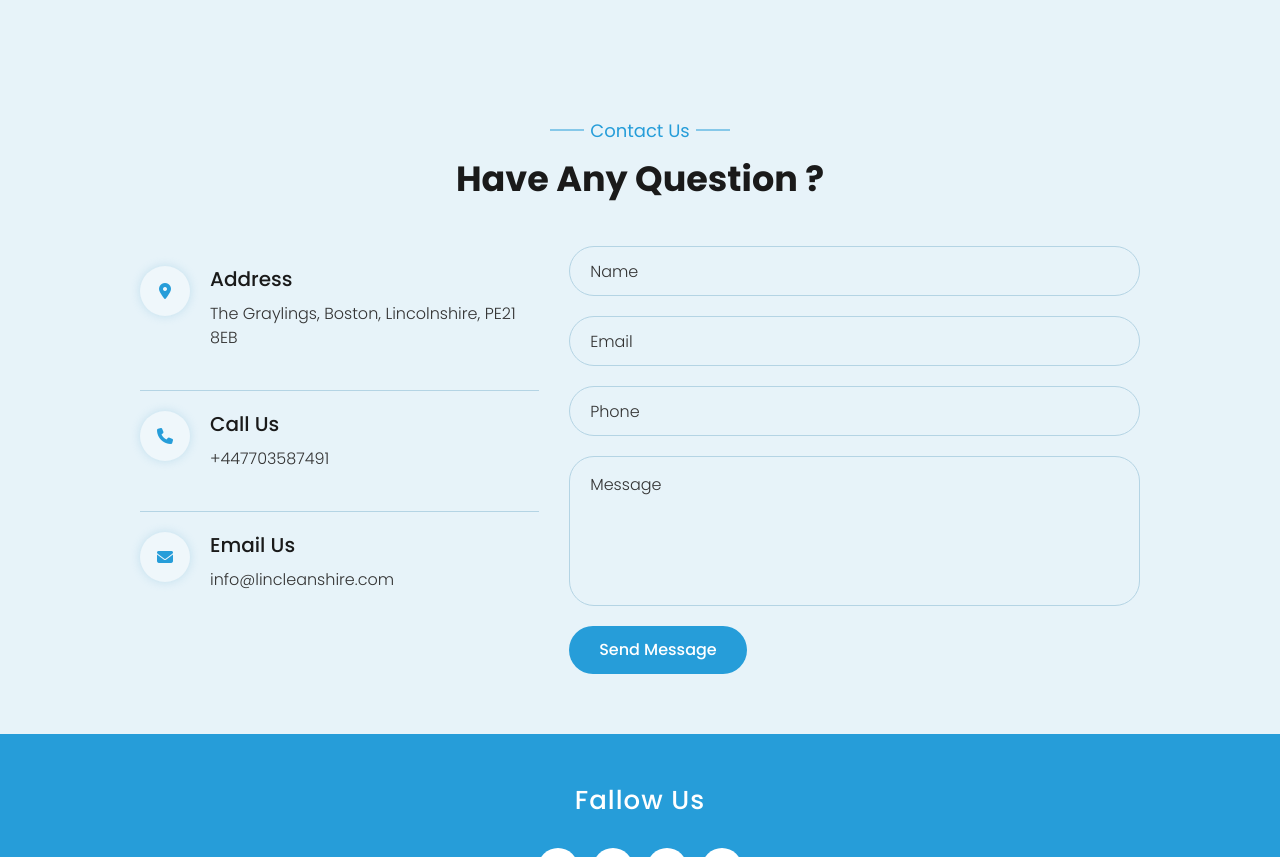
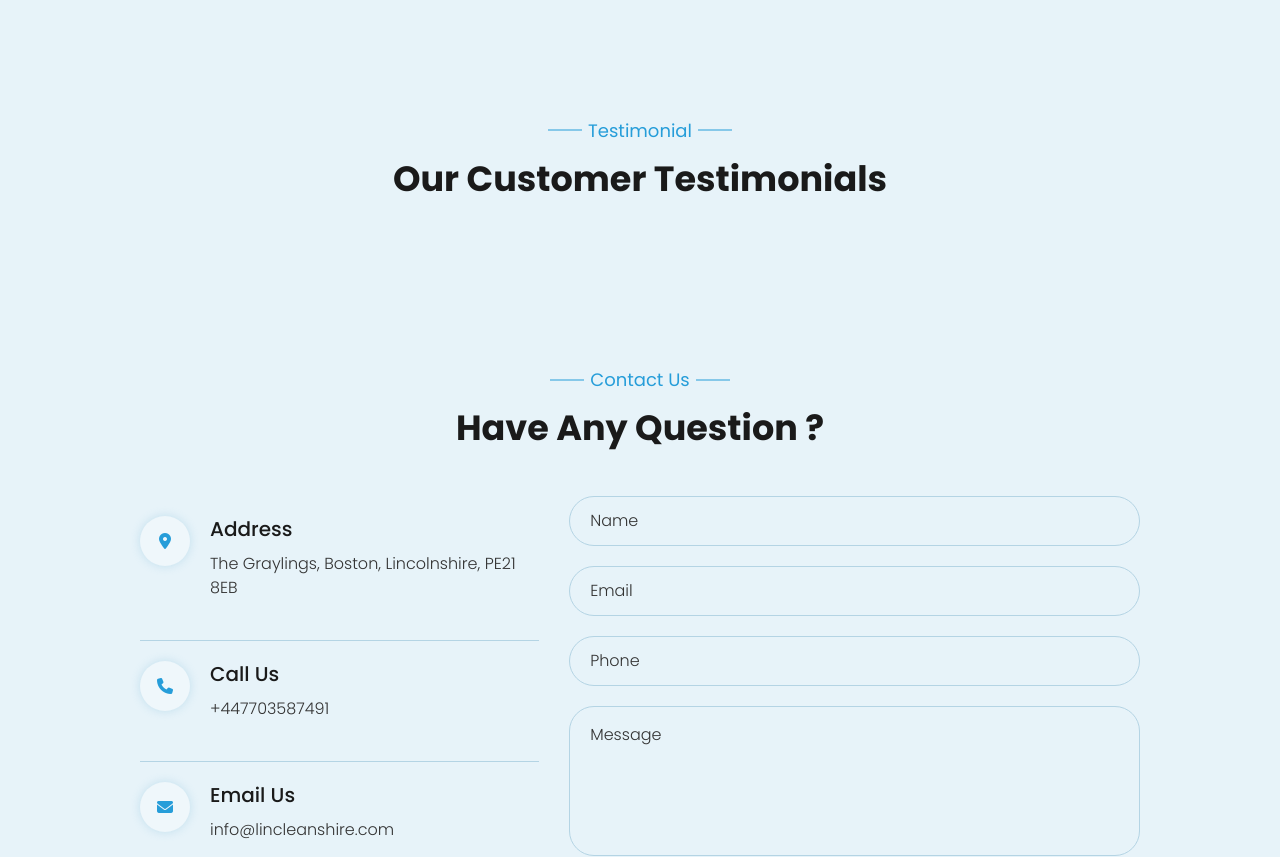
Before and after one commit to atvars/lin-clean-shire, a plain HTML site: page index.html in a window 1280 px wide. Shown: the part 3185-4042 px from the top of the page. Drawn offline with Linux system fonts and the light colour scheme.

Commit message:
added where testamonials will go

```diff
--- a/index.html
+++ b/index.html
@@ -261,6 +261,17 @@
             </section>
            <!-- team section end -->
 
+           <!-- testimonial section start -->
+            <section class="testimonials section-padding" id="testimonials">
+                <div class="container">
+                    <div class="section-title">
+                        <span class="title">Testimonial</span>
+                        <h2 class="sub-title">Our Customer Testimonials</h2>
+                    </div>
+                </div>
+            </section>
+           <!-- testimonial section end -->
+
            <!-- contact section start -->
             <section class="contact section-padding" id="contact">
                 <div class="container">
```
